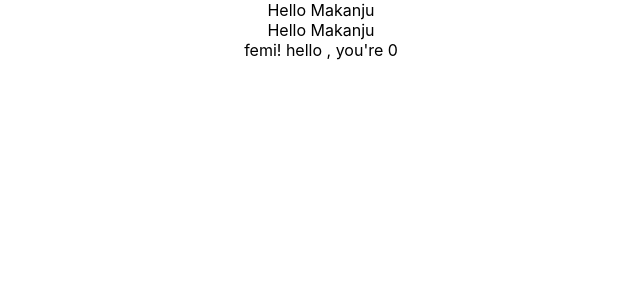
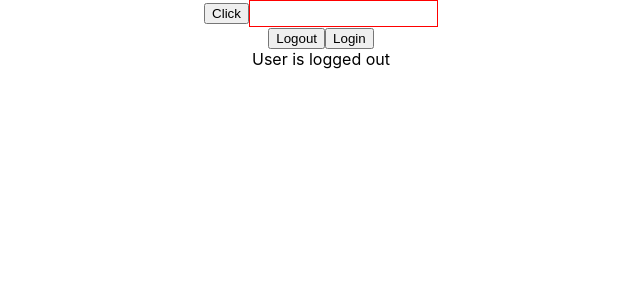
Before and after one commit to dev-makanju/react-typescript-demo, a React (Create React App) app: page / in a window 1280 px wide. Shown: the top 300 px of the page, without its empty margins (319-959 px from the left). Built offline with nearby package versions, Linux system fonts and the light colour scheme.

Commit message:
feat/ level 12

```diff
--- a/src/App.tsx
+++ b/src/App.tsx
@@ -1,17 +1,19 @@
 import './App.css';
-import Heading from './components/Heading';
-import Oscar from './components/Oscar';
-import Greet from './components/Greet';
+import Button from './components/Button';
+import Input from './components/Input';
+import Login from './components/state/Login';
 
 function App() {
 
   return (
     <div className="App">
-      <Heading>Hello Makanju</Heading>
-      <Oscar>
-        <Heading>Hello Makanju</Heading>
-      </Oscar>
-      <Greet name="femi" isLoggedIn={true}></Greet>
+      <Button handleClick = {(event , id) => {
+        console.log('button' , event , id);
+      }}/>
+      <Input styles={{ border:'1px solid red', padding: '5px'}} handleChange = { (event) => {
+         console.log(event.target.value)
+      }}/>
+      <Login/>
     </div>
   );
 }
--- /dev/null
+++ b/src/components/Button.tsx
@@ -0,0 +1,13 @@
+import React from "react"
+
+type buttonProps = {
+   handleClick: (event: React.MouseEvent<HTMLButtonElement>, id: number) => void
+}
+
+const Button = (props: buttonProps) => {
+  return (
+    <button onClick={ (event) => props.handleClick(event, 1)}>Click</button>
+  )
+}
+
+export default Button
--- /dev/null
+++ b/src/components/Input.tsx
@@ -0,0 +1,14 @@
+import React from 'react'
+type inputProps = {
+   value?: string,
+   handleChange: (event: React.ChangeEvent<HTMLInputElement>) => void,
+   styles: React.CSSProperties,
+}
+
+const Input = (props: inputProps) => {
+  return (
+    <input style={props.styles} type="text" value={props.value} onChange={props.handleChange}/>
+  )
+}
+
+export default Input
--- /dev/null
+++ b/src/components/state/Login.tsx
@@ -0,0 +1,39 @@
+import { useState } from "react"
+
+type AuthUser = {
+   name: string,
+   email: string,
+}
+
+const Login = () => {
+   const [user , setUser] = useState<null | AuthUser>(null)
+   const [isLoggedIn, setIsLoggedIn] = useState(false);
+   const handleLogin = () => {
+      setIsLoggedIn(true);
+      setUser({
+         name: 'oluwafemi',
+         email: 'makursemem@gmail.com'
+      })
+   }
+   const handleLogout = () => {
+      setIsLoggedIn(false);
+      setUser(null);
+   }
+
+   return (
+     <div>
+        <button onClick={handleLogout}>Logout</button>
+        <button onClick={handleLogin}>Login</button>
+        {
+           isLoggedIn ?
+         <div>
+            <div>{user?.name}</div>
+            <div>{user?.email}</div>
+         </div> :
+         <div>User is logged {isLoggedIn ? 'in' : 'out'}</div>
+        }
+     </div>
+   )
+}
+
+export default Login
```
Also changed, not shown: src/components/state/Counter.tsx (added, +30 -0 lines).
